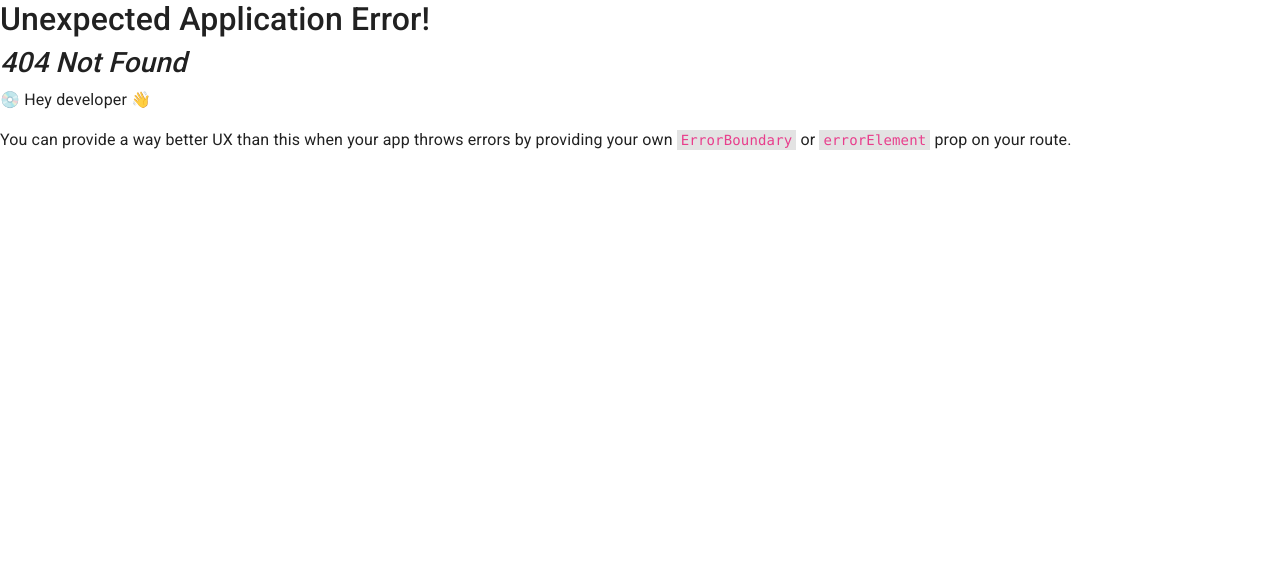
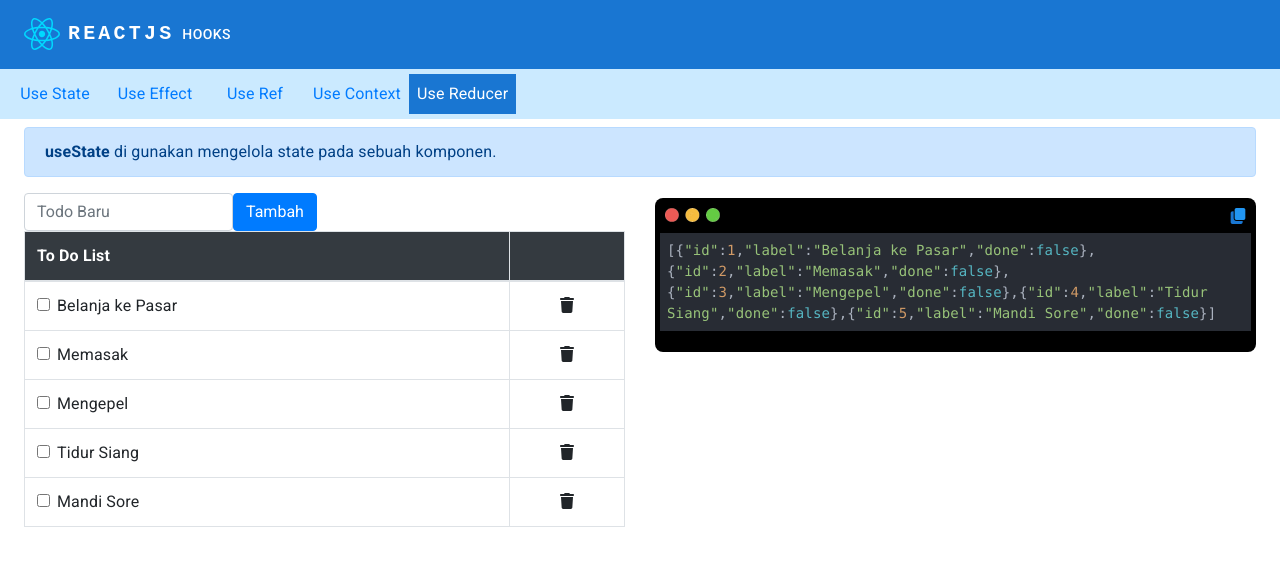
Before and after one commit to finzero/react-tutorial, a React (Vite) app: page /useReducer in a window 1280 px wide. Before the commit this address had no page. Shown: the top 566 px of the page. Built offline with nearby package versions, Linux system fonts and the light colour scheme; a web font is replaced by a local one.

Commit message:
Add UseReducer

```diff
--- a/src/components/SubMenu.jsx
+++ b/src/components/SubMenu.jsx
@@ -21,6 +21,11 @@ const hookMenu = [
   {
     label: 'Use Context',
     link: '/useContext',
+    active: false,
+  },
+  {
+    label: 'Use Reducer',
+    link: '/useReducer',
     active: false,
   },
 ];
--- a/src/pages/UseContext.jsx
+++ b/src/pages/UseContext.jsx
@@ -35,7 +35,15 @@ const Parent = () => {
 };
 
 const UseContext = () => {
-  return <Parent />;
+  return (
+    <>
+      <div className="alert alert-primary" role="alert">
+        <b>useContext</b> adalah salah satu hook react yang digunakan untuk
+        berbagi data antar komponen
+      </div>
+      <Parent />
+    </>
+  );
 };
 
 export default UseContext;
--- a/src/pages/UseReducer.jsx
+++ b/src/pages/UseReducer.jsx
@@ -1,5 +1,109 @@
+import { FontAwesomeIcon } from '@fortawesome/react-fontawesome';
+import { faTrash } from '@fortawesome/free-solid-svg-icons';
+import { useRef, useState } from 'react';
+import HighlightSyntax from '../components/HighlightSyntax/HighlightSyntax';
+
 const UseReducer = () => {
-  return <div>UseReducer</div>;
+  const inputTodo = useRef();
+
+  // buat state untuk todoList
+  const [todoList, setTodoList] = useState([
+    { id: 1, label: 'Belanja ke Pasar', done: false },
+    { id: 2, label: 'Memasak', done: false },
+    { id: 3, label: 'Mengepel', done: false },
+    { id: 4, label: 'Tidur Siang', done: false },
+    { id: 5, label: 'Mandi Sore', done: false },
+  ]);
+
+  // function to handle add new todo
+  const handleAdd = () => {
+    setTodoList([
+      ...todoList,
+      {
+        id: todoList[todoList.length - 1].id + 1,
+        label: inputTodo.current.value,
+      },
+    ]);
+    // Clear Value and focus on input
+    inputTodo.current.value = '';
+    inputTodo.focus();
+  };
+
+  // function untuk handle check / uncheck
+  const handleToggle = (id) => {
+    setTodoList((todo) => {
+      return todo.map((td) => ({
+        ...td,
+        done: td.id === id ? !td.done : td.done,
+      }));
+    });
+  };
+
+  // function untuk handle delete todoList
+  const handleDelete = (id) => {
+    setTodoList((todo) => todo.filter((td) => td.id !== id));
+  };
+
+  return (
+    <div>
+      <div className="alert alert-primary" role="alert">
+        <b>useState</b> di gunakan mengelola state pada sebuah komponen.
+      </div>
+      <div className="row">
+        <div className="col-6">
+          <div className="form-inline">
+            <input
+              ref={inputTodo}
+              type="text"
+              name="todo"
+              className="form-control"
+              id=""
+              placeholder="Todo Baru"
+            />
+            <button className="btn btn-primary" onClick={handleAdd}>
+              Tambah
+            </button>
+          </div>
+          <table className="table table-bordered">
+            <thead className="bg-dark text-white">
+              <tr>
+                <th>To Do List</th>
+                <th></th>
+              </tr>
+            </thead>
+            <tbody>
+              {todoList.map((todo) => (
+                <tr key={todo.id}>
+                  <td>
+                    <div className="form-group form-check mb-0">
+                      <input
+                        type="checkbox"
+                        name="todo"
+                        className="form-check-input"
+                        onChange={() => handleToggle(todo.id)}
+                      />
+                      <label className="form-check-label">{todo.label}</label>
+                    </div>
+                  </td>
+                  <td className="text-center">
+                    <FontAwesomeIcon
+                      icon={faTrash}
+                      onClick={() => handleDelete(todo.id)}
+                    />
+                  </td>
+                </tr>
+              ))}
+            </tbody>
+          </table>
+        </div>
+        <div className="col-6">
+          <HighlightSyntax lang={'javascript'}>
+            {JSON.stringify(todoList)}
+          </HighlightSyntax>
+        </div>
+      </div>
+    </div>
+  );
 };
 
 export default UseReducer;
--- a/src/routes.jsx
+++ b/src/routes.jsx
@@ -4,6 +4,7 @@ import UseState from './pages/UseState';
 import UseEffect from './pages/UseEffect';
 import UseRef from './pages/UseRef';
 import UseContext from './pages/UseContext';
+import UseReducer from './pages/UseReducer';
 
 const router = createBrowserRouter([
   {
@@ -26,6 +27,10 @@ const router = createBrowserRouter([
         path: '/useContext',
         element: <UseContext />,
       },
+      {
+        path: '/useReducer',
+        element: <UseReducer />,
+      },
     ],
   },
 ]);
```
